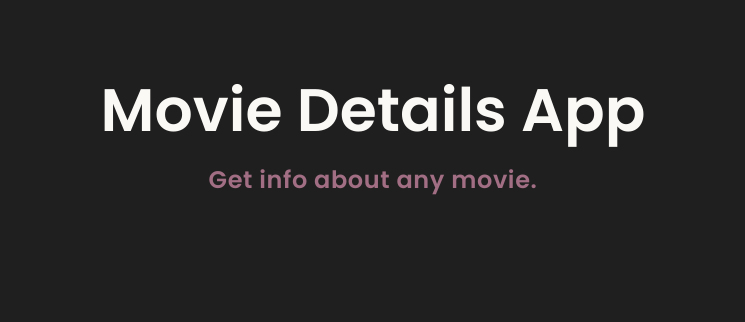
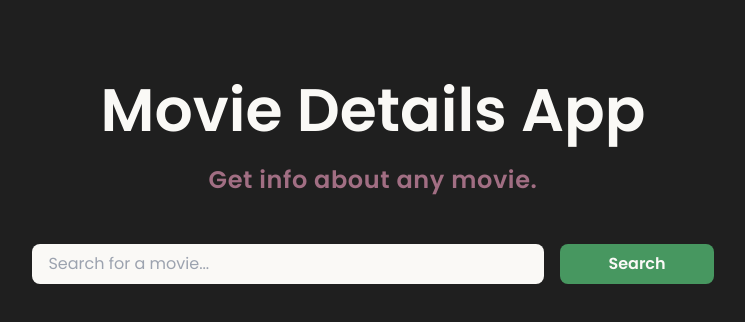
Before and after one commit to shelleychen318/movie-details-app, a Next.js app: page / in a window 1280 px wide. Shown: the top 322 px of the page, without its empty margins (267-1012 px from the left). Built offline with nearby package versions, Linux system fonts and the light colour scheme.

Commit message:
added input field and search button

```diff
--- a/pages/index.js
+++ b/pages/index.js
@@ -1,12 +1,24 @@
 export default function Home() {
   return (
     <div className="flex flex-col items-center relative min-h-screen">
-      <h2 className="font-semibold text-6xl text-primary pt-20 pb-6 md:text-3xl">
+      <h2 className=" font-semibold text-6xl text-primary pt-20 pb-6 md:text-3xl">
         Movie Details App
       </h2>
-      <h3 className="text-secondary text-2xl font-semibold tracking-wide mb-12 md:text-base md:px-4 md:text-center">
+      <h3 className=" text-secondary font-raleway text-2xl font-semibold tracking-wide mb-12 md:text-base md:px-4 md:text-center">
         Get info about any movie.
       </h3>
+      <div className="flex flex-col justify-between items-center w-full md:items-center">
+        <div className="flex w-full justify-center md:flex-col md:w-5/6 ">
+          <input
+            type="text"
+            className="border-none outline-none w-2/5 bg-primary px-4 py-2 rounded-lg md:w-full"
+            placeholder="Search for a movie..."
+          />
+          <button className="font-semibold ml-4 px-12 py-2 rounded-lg bg-button text-primary transition duration-200 hover:bg-button-dark md:ml-0 md:mt-4">
+            Search
+          </button>
+        </div>
+      </div>
     </div>
   );
 }
--- a/styles/globals.css
+++ b/styles/globals.css
@@ -4,10 +4,9 @@
 @tailwind components;
 @tailwind utilities;
 
-@layer base {
-  html {
+
+  html, body {
     font-family: "Poppins", sans-serif;
     background: #1f1f1f;
     /* color: #1f1d1d; */
   }
-}
--- a/tailwind.config.js
+++ b/tailwind.config.js
@@ -10,14 +10,17 @@ module.exports = {
       md: { max: "767px" },
     },
     // fontFamily: {
-    //   raleway: ["Poppins", "sans-serif"],
+    //   poppins: ["Poppins", "sans-serif"],
     // },
     colors: {
-      bc: "#00005C",
+      // bc: "#00005C",
       primary: "#fAF9F6",
       secondary: "#a16e83",
-      danger: "#1A67F8",
       lightGrey: "#C9D5EE",
+      button: {
+        DEFAULT: "#479760",
+        dark: "#277945",
+      },
     },
   },
   variants: {
```
